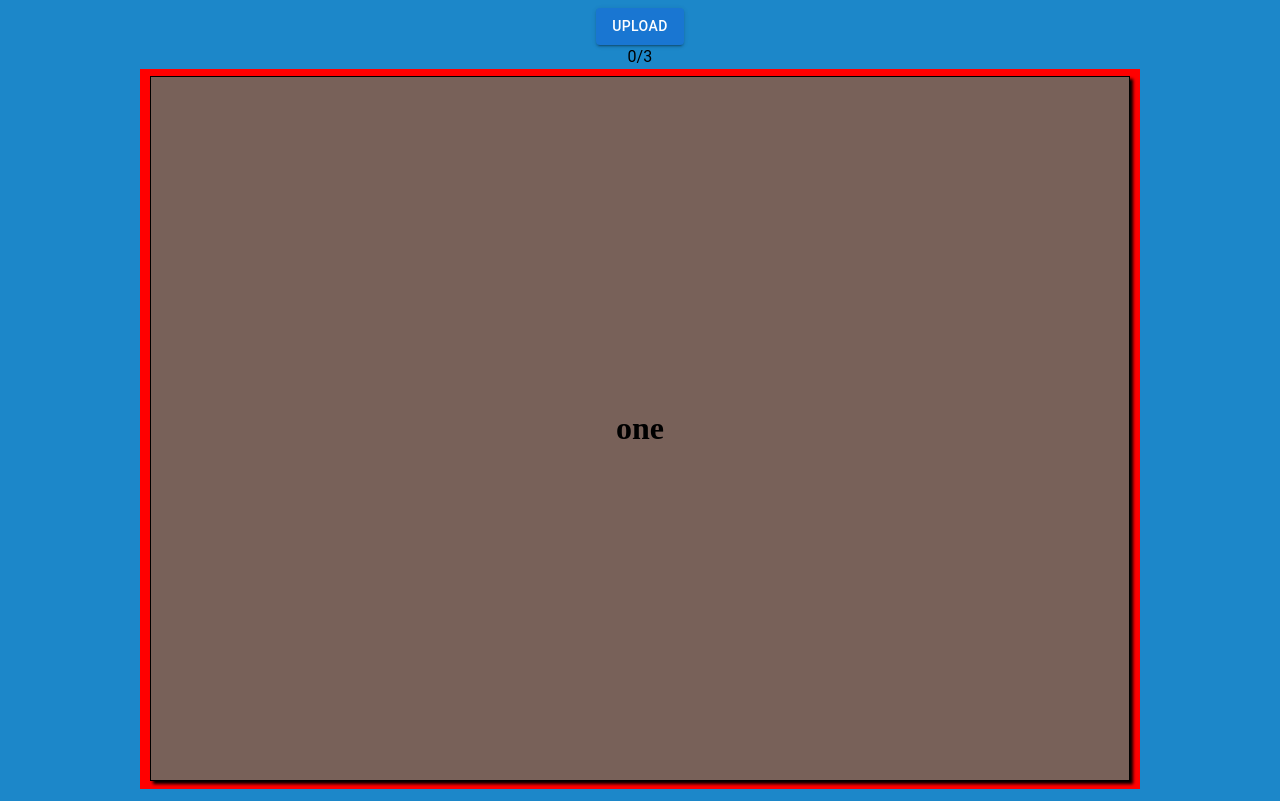
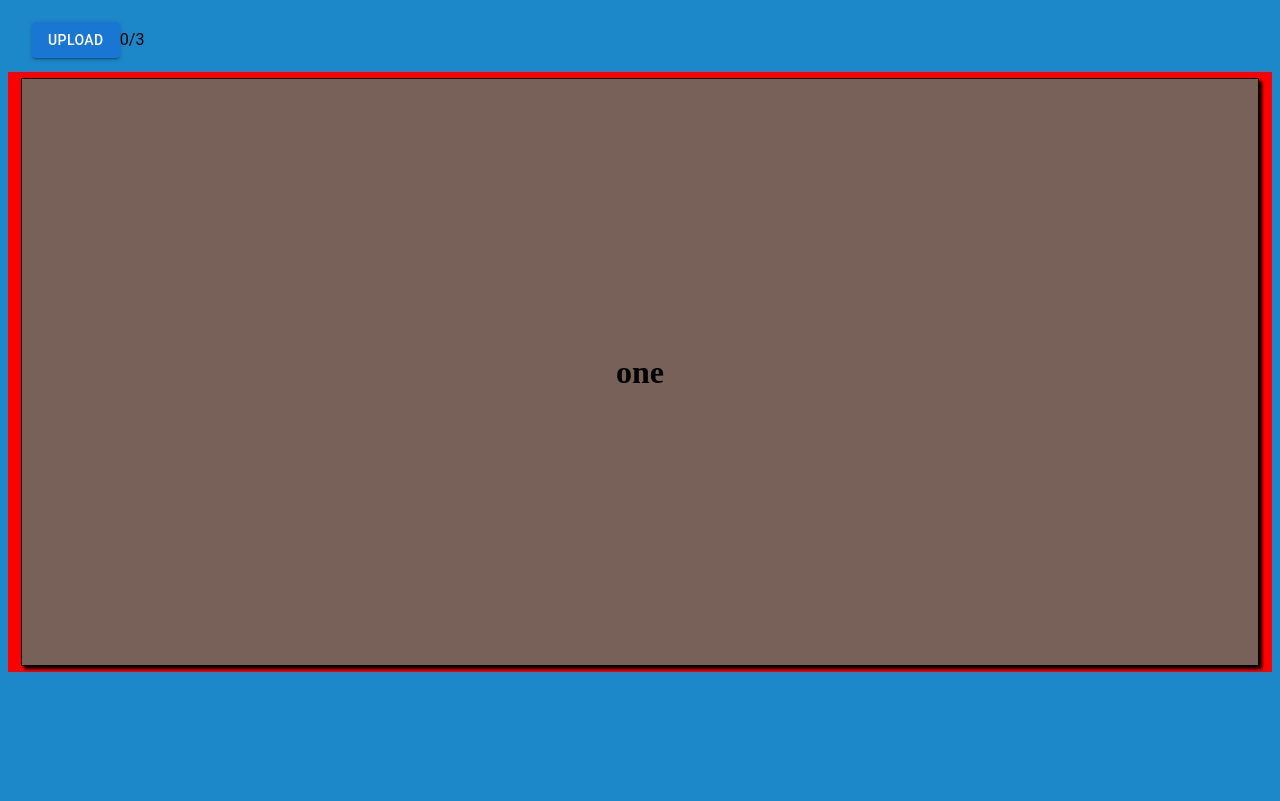
Before and after one commit to adrianclinansmith/markdown-cards, a React (Create React App) app: page / in a window 1280 px wide. Built offline with nearby package versions, Linux system fonts and the light colour scheme.

Commit message:
App has avail height

```diff
--- a/public/index.html
+++ b/public/index.html
@@ -3,6 +3,7 @@
   <head>
     <meta charset="utf-8" />
     <link rel="icon" href="%PUBLIC_URL%/favicon.ico" />
+	<link rel="stylesheet" href="pagestyle.css">
     <meta name="viewport" content="width=device-width, initial-scale=1" />
     <meta name="theme-color" content="#000000" />
     <meta
@@ -26,9 +27,9 @@
     -->
     <title>React App</title>
   </head>
-  <body style="background-color:#1c87c9; text-align: center;">
+  <body>
     <noscript>You need to enable JavaScript to run this app.</noscript>
-    <div id="root" style="text-align: center;"></div>
+    <div id="root"></div>
     <!--
       This HTML file is a template.
       If you open it directly in the browser, you will see an empty page.
--- /dev/null
+++ b/public/pagestyle.css
@@ -0,0 +1,15 @@
+body {
+	background-color:#1c87c9;
+	/* overflow-y: hidden;
+	min-height: 100%;
+ 	min-height: -webkit-fill-available; */
+}
+
+html {
+	/* height: -webkit-fill-available; */
+}
+
+.root {
+	text-align: center;
+	/* height: inherit; */
+}
--- a/src/App.tsx
+++ b/src/App.tsx
@@ -8,12 +8,12 @@ import remarkGfm from 'remark-gfm';
 import remarkMath from 'remark-math';
 import rehypeKatex from 'rehype-katex';
 import 'katex/dist/katex.min.css'
-import { useRef, useState } from "react";
+import { useEffect, useRef, useState } from "react";
 
 import MdCodeBlock from "./components/MdCodeBlock";
 import UploadButton from "./components/UploadButton";
-import DisplayCard from "./components/DisplayCard";
 import Typography from "@mui/material/Typography";
+import Toolbar from "@mui/material/Toolbar";
 import Swiper from "./components/Swiper";
 import FlipItem from "./components/FlipItem";
 
@@ -21,26 +21,16 @@ const fronts = ["# one", "## two", "### three"];
 const backs = ["one", "$$\n{\\sqrt{a^2 + b^2} = c \\over 2}\n$$", "three"];
 
 export default function App() {
+	useEffect(disableTouchMoveOnBody, []); // Called on mount (once only)
 	const [markdown, setMarkdown] = useState("");
-	// const [index, setIndex] = useState(0);
-	// const cardContent = splitIntoCards(markdown);
 	const cardIndexRef = useRef(0);
 	const cardDidMoveRef = useRef(false);
-	// const cardContent = content;
-	// document.onkeydown = (e: KeyboardEvent) => {
-	// 	const evenIndex = index % 2 === 0;
-	// 	if (e.key === "ArrowLeft") {
-	// 		setIndex((index > 0 ? index : cardContent.length) - (evenIndex ? 2 : 1));
-	// 	} else if (e.key === "ArrowRight") {
-	// 		setIndex((index + (evenIndex ? 2 : 1)) % cardContent.length);
-	// 	} else if (e.key === "ArrowUp" || e.key === "ArrowDown") {
-	// 		setIndex(index + (evenIndex ? 1 : -1));
-	// 	}
-	// };
 	return (
-		<div className="App">
-			<UploadButton setMarkdown={setMarkdown} indexRef={cardIndexRef} />
-			<Typography>{`${cardIndexRef.current}/${fronts.length}`}</Typography>
+		<div className="App" style={{height: `${window.screen.availHeight}px`}}>
+			<Toolbar>
+				<UploadButton setMarkdown={setMarkdown} indexRef={cardIndexRef} />
+				<Typography>{`${cardIndexRef.current}/${fronts.length}`}</Typography>
+			</Toolbar>
 			<Swiper didMoveRef={cardDidMoveRef} indexRef={cardIndexRef}>
 				{fronts.map((front, index) =>
 					<FlipItem disabled={cardDidMoveRef} index={index} key={index}>
@@ -67,6 +57,16 @@ export default function App() {
 // Helper Functions
 // *~*~*~*~*~*~*~*~*~*~*~*~*~*~*~*~*~*~*~*~*~*~*~*~*~*~*~*~*~*~*~*~*~*~*~*~*~*~*
 
+function disableTouchMoveOnBody() {
+	/* On mobile this prevents the screen from moving around when the user
+	tries to swipe the cards.
+	src: https://stackoverflow.com/questions/7768269/ipad-safari-disable-scrolling-and-bounce-effect*/
+	document.body.addEventListener("touchmove",
+		(e) => { e.preventDefault(); console.log("Called touchmove");},
+		{ passive: false }
+	);
+}
+
 function splitIntoCards(markdown: string) {
 	/* cards[2n] is <front of card> and cards[2n+1] is <back of card>
 	cards.length >= 2 and cards.length % 2 == 0 */
--- a/src/components/FlipItem.tsx
+++ b/src/components/FlipItem.tsx
@@ -1,5 +1,5 @@
 import React from 'react'
-import "./FlipItem.css"
+import "./styles/FlipItem.css"
 
 type FlipItemProps = {
 	children: React.ReactElement[];
--- a/src/components/Swiper.tsx
+++ b/src/components/Swiper.tsx
@@ -1,6 +1,6 @@
 
 import React, { useRef, useState } from 'react'
-import "./Swiper.css"
+import "./styles/Swiper.css"
 
 type SwiperProps = {
 	children: React.ReactElement[];
@@ -8,7 +8,7 @@ type SwiperProps = {
 	indexRef: React.MutableRefObject<number>;
 }
 
-const MIN_SWIPE_REQUIRED = 40;
+const MIN_SWIPE_REQUIRED = 10;
 
 function Swiper({ children, didMoveRef, indexRef }: SwiperProps) {
     // hooks
@@ -19,7 +19,6 @@ function Swiper({ children, didMoveRef, indexRef }: SwiperProps) {
     const [isSwiping, setIsSwiping] = useState(false);
     // mouse events
     const onPointerMove = (e: PointerEvent) => {
-		console.log("on pointer move");
         let mouseDiff = e.clientX - pointerDownXRef.current;
 		const containerWidth = ulRef.current!.offsetWidth;
 		const newOffsetX = -indexRef.current * containerWidth + mouseDiff;
@@ -30,6 +29,7 @@ function Swiper({ children, didMoveRef, indexRef }: SwiperProps) {
         setIsSwiping(false);
         const ulWidth = ulRef.current!.offsetWidth;
         const mouseDiff = e.clientX - pointerDownXRef.current;
+		console.log(`pointer up: ${mouseDiff}`);
 		// swipe right
         if (mouseDiff < -MIN_SWIPE_REQUIRED) {
 			indexRef.current = Math.min(indexRef.current + 1, children.length - 1);
@@ -64,24 +64,6 @@ function Swiper({ children, didMoveRef, indexRef }: SwiperProps) {
 					{child}
 				</li>
 			)}
-            {/* {fronts.map((front, index) =>
-				<li className="swiper-item" key={index}>
-					<FlipItem active={allowFlip.current} index={index}>
-						<ReactMarkdown
-							children={front}
-							components={{code: MdCodeBlock}}
-							rehypePlugins={[rehypeKatex]}
-							remarkPlugins={[remarkGfm, remarkMath]}
-						/>
-						<ReactMarkdown
-							children={backs[index]}
-							components={{code: MdCodeBlock}}
-							rehypePlugins={[rehypeKatex]}
-							remarkPlugins={[remarkGfm, remarkMath]}
-						/>
-					</FlipItem>
-				</li>
-			)} */}
         </ul>
     </div>
     )
--- a/src/components/UploadButton.tsx
+++ b/src/components/UploadButton.tsx
@@ -8,7 +8,12 @@ type UploadButtonProps = {
 
 export default function UploadButton({setMarkdown, indexRef}: UploadButtonProps) {
     return (
-        <Button variant="contained" component="label">
+        <Button variant="contained" component="label"
+		onClick={() => {
+			const sc = document.body.getElementsByClassName("swiper-container")[0] as HTMLElement;
+			console.log(`sc height: ${sc.scrollHeight}`);
+		  }}
+		>
             Upload
             <input
                 hidden
--- a/src/components/Swiper.css
+++ b/src/components/styles/Swiper.css
@@ -1,8 +1,10 @@
 .swiper-container {
-    width: 80vw;
-    max-width: 1000px;
-	height: 90vh;
-	max-height: 1000px;
+    width: 100%;
+    /* max-width: 1000px; */
+	/* height: inherit; */
+	/* max-height: 1000px; */
+	/* height: 400px; */
+	height: 100%;
 	overflow-x: hidden;
 	overflow-y: auto;
     touch-action: pan-y;
```
Also changed, not shown: src/index.tsx (+4 -4 lines), src/components/styles/FlipItem.css (renamed from src/components/FlipItem.css).
